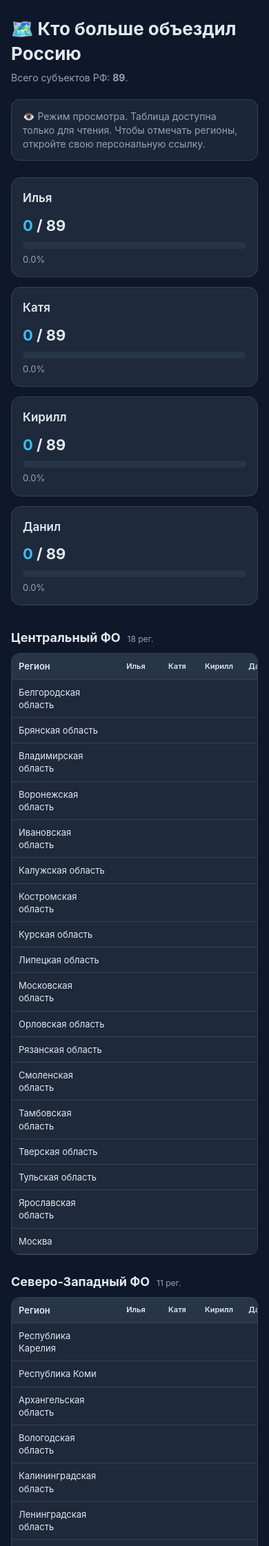
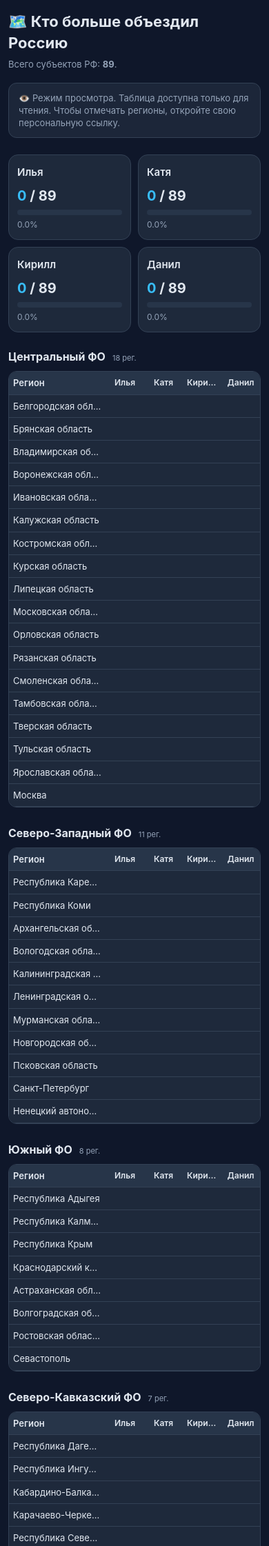
Before and after one commit to ilias-cell/regions-tracker, a Flask app: page / in a window 390 px wide. Shown: the top 2242 px of the page at 69% size. Run offline with Flask 3, Linux system fonts and the light colour scheme; data comes from the database, SQL or seed files in the repository; data that the repository does not hold is empty.

Commit message:
Update style.css

```diff
--- a/static/style.css
+++ b/static/style.css
@@ -8,6 +8,7 @@
     --accent: #38bdf8;
     --on: #22c55e;
     --on-soft: rgba(34, 197, 94, 0.18);
+    --col-player: 72px;  /* фиксированная ширина столбца игрока */
 }
 
 * { box-sizing: border-box; }
@@ -76,31 +77,54 @@ header h1 { margin: 0 0 6px; font-size: 26px; }
 }
 .dcount { font-size: 12px; color: var(--muted); font-weight: 400; }
 
-.table-scroll { overflow-x: auto; border-radius: 12px; border: 1px solid var(--line); }
+.table-scroll {
+    overflow-x: auto;
+    border-radius: 12px;
+    border: 1px solid var(--line);
+    -webkit-overflow-scrolling: touch; /* плавный скролл на iOS */
+}
 
 table {
     width: 100%;
     border-collapse: collapse;
     background: var(--panel);
     font-size: 14px;
+    table-layout: fixed; /* фиксированная ширина столбцов */
 }
+
 th, td {
     padding: 9px 10px;
     text-align: center;
     border-bottom: 1px solid var(--line);
+    overflow: hidden;
+    text-overflow: ellipsis;
+    white-space: nowrap;
 }
+
 thead th {
     background: var(--panel2);
     position: sticky;
     top: 0;
     font-weight: 600;
+    z-index: 1;
 }
+
+/* Столбец региона — растягивается, остальное фиксировано */
 .region-col {
     text-align: left;
-    min-width: 210px;
+    width: auto; /* займёт оставшееся место */
     color: var(--text);
 }
-th.person-col { min-width: 90px; font-size: 13px; }
+
+/* Столбцы игроков — строго фиксированная ширина */
+th.person-col,
+td.cell {
+    width: var(--col-player);
+    min-width: var(--col-player);
+    max-width: var(--col-player);
+}
+
+th.person-col { font-size: 13px; }
 th.person-col.me { color: var(--accent); background: #2a3b52; }
 
 .cell {
@@ -109,6 +133,7 @@ th.person-col.me { color: var(--accent); background: #2a3b52; }
     user-select: none;
     transition: background .15s;
 }
+
 /* Кликабельны только свои ячейки в режиме редактирования */
 .cell.editable { cursor: pointer; }
 .cell.editable:hover { background: rgba(56, 189, 248, 0.18); }
@@ -135,13 +160,9 @@ footer { color: var(--muted); font-size: 13px; margin-top: 30px; text-align: cen
     opacity: 0;
     pointer-events: none;
     transition: all .25s;
+    z-index: 100;
 }
 .toast.show { opacity: 1; transform: translateX(-50%) translateY(0); }
-
-@media (max-width: 560px) {
-    .region-col { min-width: 150px; font-size: 13px; }
-    th.person-col { min-width: 60px; font-size: 11px; }
-}
 
 /* Баннеры режимов */
 .banner {
@@ -196,3 +217,55 @@ footer { color: var(--muted); font-size: 13px; margin-top: 30px; text-align: cen
     font-size: 13px;
 }
 .banner .view-link:hover { text-decoration: underline; }
+
+/* Адаптив: мобильные */
+@media (max-width: 640px) {
+    .wrap { padding: 16px 12px 50px; }
+    header h1 { font-size: 22px; }
+    .sub { font-size: 13px; margin-bottom: 18px; }
+
+    /* Карточки лидерборда на мобильном — 2 колонки */
+    .leaderboard {
+        grid-template-columns: repeat(2, 1fr);
+        gap: 10px;
+        margin-bottom: 24px;
+    }
+    .card { padding: 12px; }
+    .name { font-size: 15px; }
+    .score { font-size: 20px; margin: 8px 0 6px; }
+    .bar { height: 8px; }
+    .pct { font-size: 12px; }
+
+    /* Таблица: уменьшаем отступы, столбцы игроков уже */
+    :root {
+        --col-player: 56px;
+    }
+    table { font-size: 13px; }
+    th, td { padding: 7px 6px; }
+    th.person-col { font-size: 12px; }
+    .region-col { font-size: 13px; }
+
+    .district h2 { font-size: 16px; }
+    .dcount { font-size: 11px; }
+
+    /* Баннер компактнее */
+    .banner { padding: 12px 14px; font-size: 13px; }
+    .banner .mylink { font-size: 12px; }
+    .banner .mylink input { padding: 7px 9px; font-size: 12px; }
+    .banner .mylink button { padding: 7px 14px; font-size: 12px; }
+
+    footer { font-size: 12px; margin-top: 24px; }
+}
+
+/* Экстра-маленькие экраны (iPhone SE и меньше) */
+@media (max-width: 380px) {
+    /* Лидерборд в одну колонку */
+    .leaderboard { grid-template-columns: 1fr; }
+
+    /* Столбцы игроков ещё уже */
+    :root {
+        --col-player: 48px;
+    }
+    th.person-col { font-size: 11px; }
+    .region-col { font-size: 12px; }
+}
```
